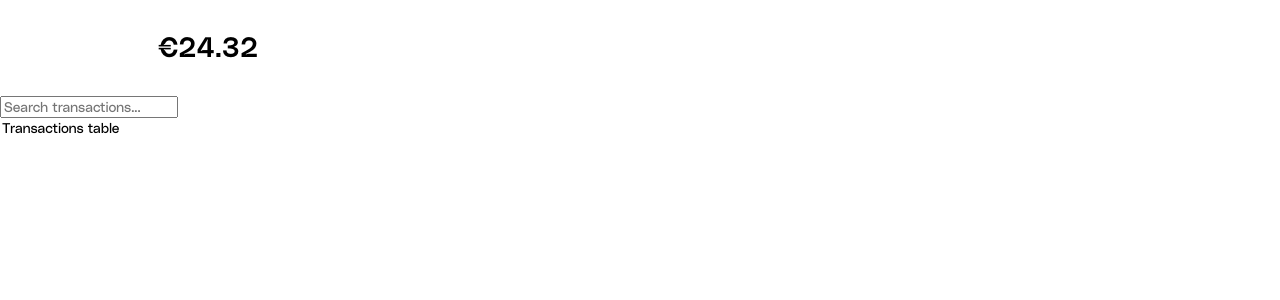
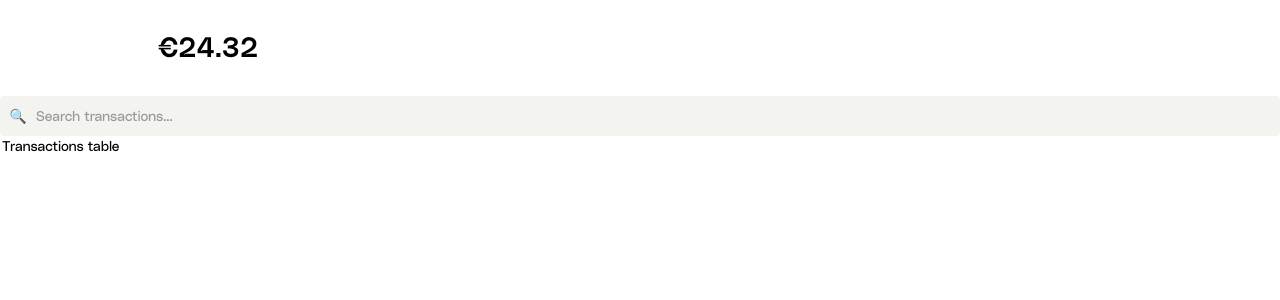
Before and after one commit to DBattou/react-ideal-architecture, a Next.js app in the folder apps/qonto-js/: page /transactions in a window 1280 px wide. Shown: the top 300 px of the page. Built offline with nearby package versions, Linux system fonts and the light colour scheme.

Commit message:
add filters/search-input component

```diff
--- a/apps/qonto-js/app/styles/global.css
+++ b/apps/qonto-js/app/styles/global.css
@@ -42,3 +42,17 @@ ul,
 p {
   margin: 0;
 }
+
+button {
+  display: inline-block;
+  margin: 0;
+  text-decoration: none;
+  appearance: none !important;
+  cursor: pointer;
+  background-color: transparent;
+  border: none;
+}
+
+button:hover {
+  text-decoration: none;
+}
--- a/apps/qonto-js/app/transactions/filters/index.tsx
+++ b/apps/qonto-js/app/transactions/filters/index.tsx
@@ -1,7 +1,11 @@
+"use client";
+
+import { SearchInput } from "./search-input";
+
 export function Filters() {
   return (
     <form>
-      <input type="search" placeholder="Search transactions..." />
+      <SearchInput placeholder="Search transactions..." />
     </form>
   );
 }
--- /dev/null
+++ b/apps/qonto-js/app/transactions/filters/search-input/index.tsx
@@ -0,0 +1,38 @@
+"use client";
+
+import styles from "./styles.module.css";
+import cx from "classnames";
+
+type SearchInputProps = {
+  className?: string;
+  onChange?: (value: string) => void;
+  placeholder?: string;
+  value?: string;
+  defaultValue?: string;
+};
+
+export function SearchInput({
+  className,
+  defaultValue,
+  onChange,
+  value,
+  placeholder,
+}: SearchInputProps) {
+  const handleChange = (event) => {
+    onChange?.(event.currentTarget.value);
+  };
+
+  return (
+    <div className={cx(styles.container, className)}>
+      <span className={styles.icon}>🔍</span>
+      <input
+        className={styles.bar}
+        onChange={handleChange}
+        placeholder={placeholder}
+        type="text"
+        value={value}
+        defaultValue={defaultValue}
+      />
+    </div>
+  );
+}
--- /dev/null
+++ b/apps/qonto-js/app/transactions/filters/search-input/styles.module.css
@@ -0,0 +1,37 @@
+.container {
+  position: relative;
+  background: transparent;
+}
+
+.icon {
+  position: absolute;
+  width: 36px;
+  top: 0;
+  bottom: 0;
+  display: flex;
+  align-items: center;
+  justify-content: center;
+  pointer-events: none;
+}
+
+.bar {
+  width: 100%;
+  height: 40px;
+  padding-right: 42px;
+  padding-left: 36px;
+  line-height: 40px;
+  background: var(--background-tertiary);
+  border: none;
+  border-radius: 4px;
+
+  &::placeholder {
+    overflow: visible;
+    color: var(--content-tertiary);
+    transition: all 0.3s ease;
+  }
+
+  &:focus-visible {
+    box-shadow: 0 0 0 1px inset var(--border-accent-high),
+      0 0 0 4px var(--border-accent-low);
+  }
+}
```
